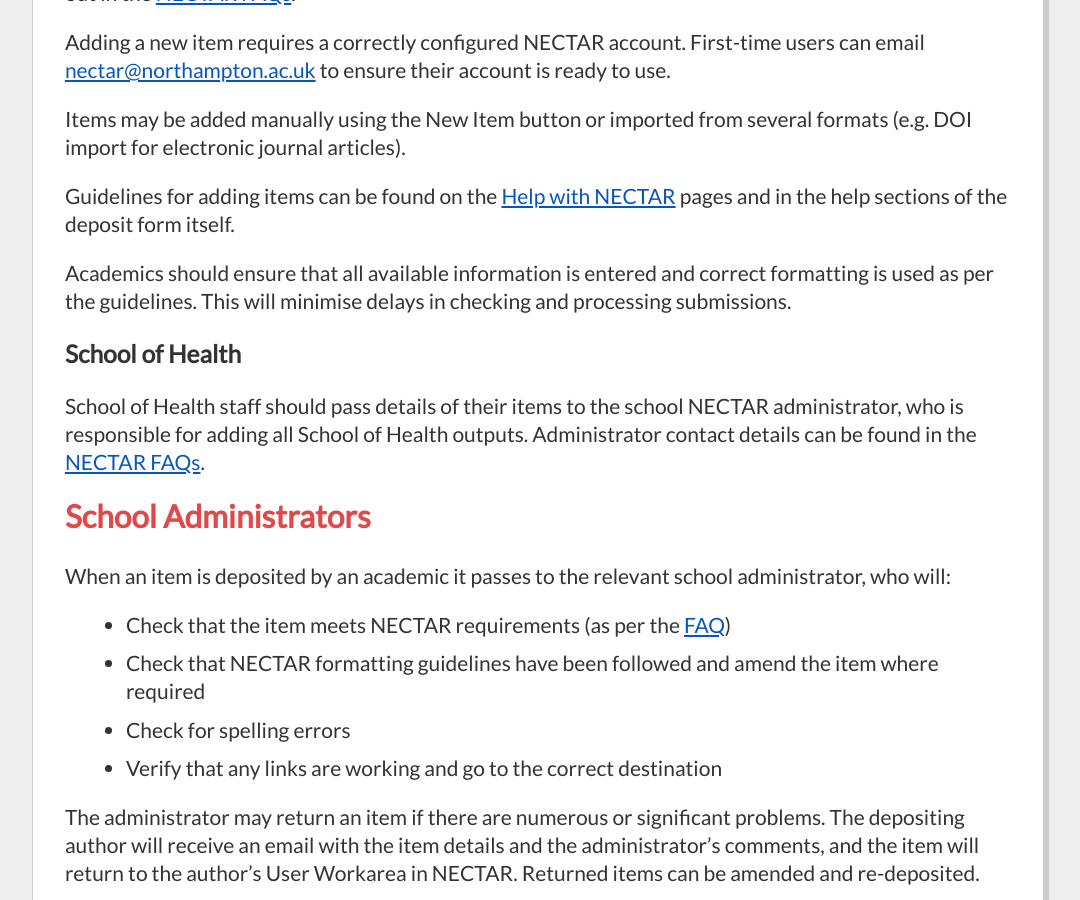
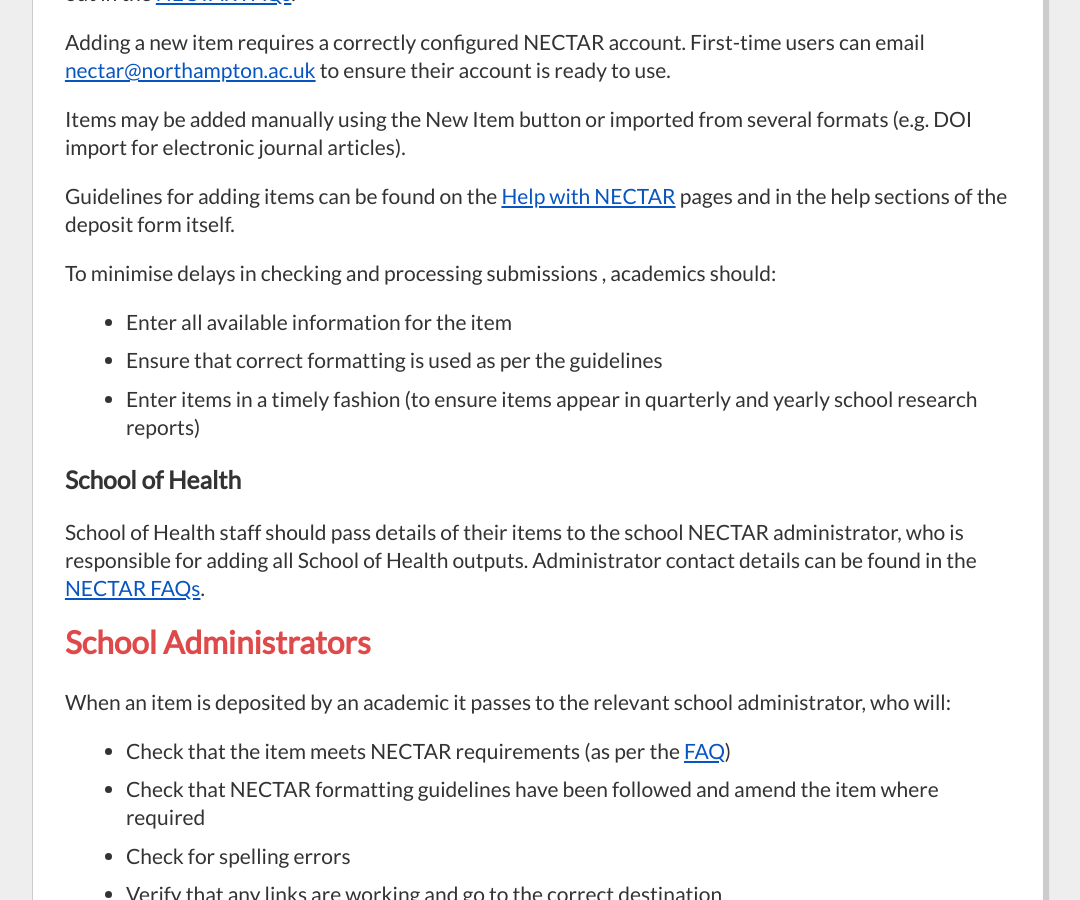
Before and after one commit to NickDimmock/nectar-roles, a Jekyll site: the page built from index.md, in a window 1280 px wide and 900 px high, scrolled down 772 px. Shown: the whole window, without its empty margins (102-1182 px from the left). Built offline with Jekyll 4.4.1, drawn with Linux system fonts in a browser that asks for light colours; nearby versions of some CDN libraries; Markdown is read by kramdown in place of the engine named in the settings.

Commit message:
Updated index.md

```diff
--- a/index.md
+++ b/index.md
@@ -23,7 +23,11 @@
 
 Guidelines for adding items can be found on the [Help with NECTAR](http://nectar.northampton.ac.uk/help) pages and in the help sections of the deposit form itself.
 
-Academics should ensure that all available information is entered and correct formatting is used as per the guidelines. This will minimise delays in checking and processing submissions.
+To minimise delays in checking and processing submissions , academics should:
+
+- Enter all available information for the item
+- Ensure that correct formatting is used as per the guidelines
+- Enter items in a timely fashion (to ensure items appear in quarterly and yearly school research reports)
 
 ### School of Health
 
```
